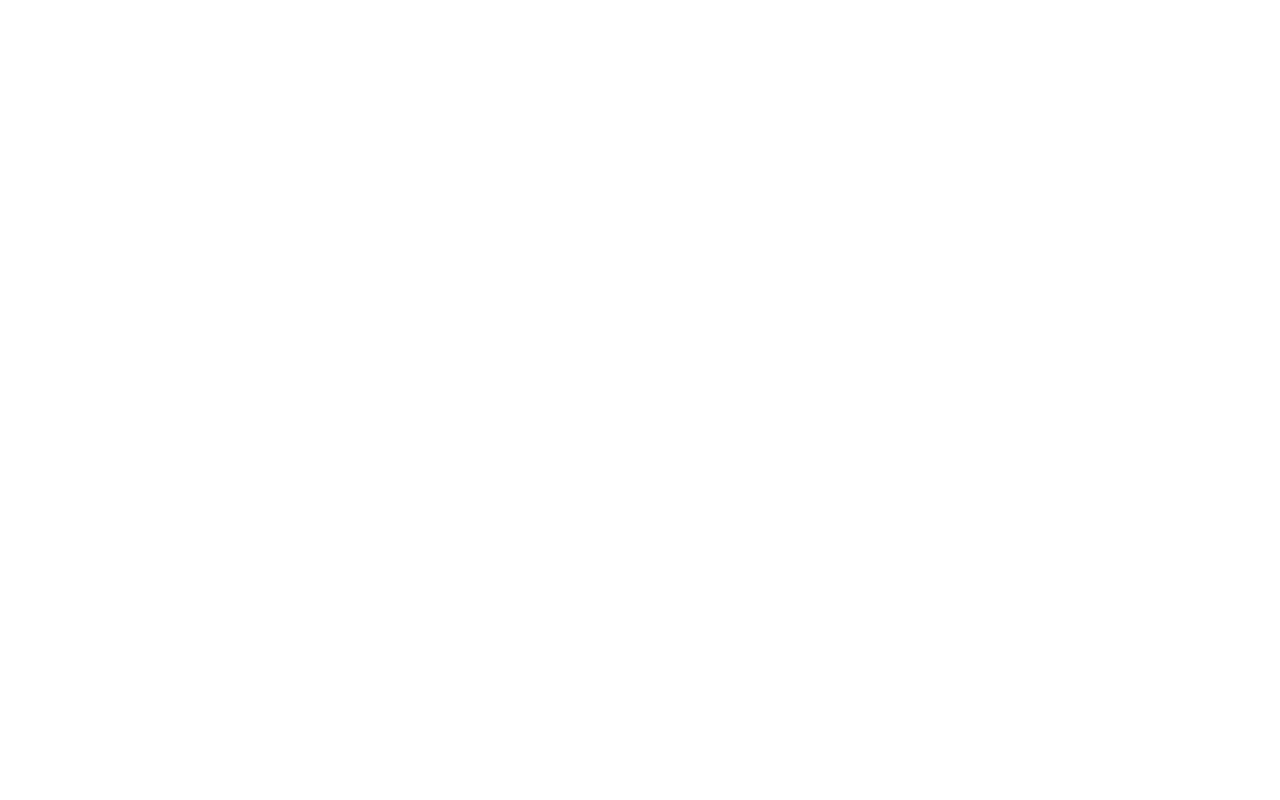
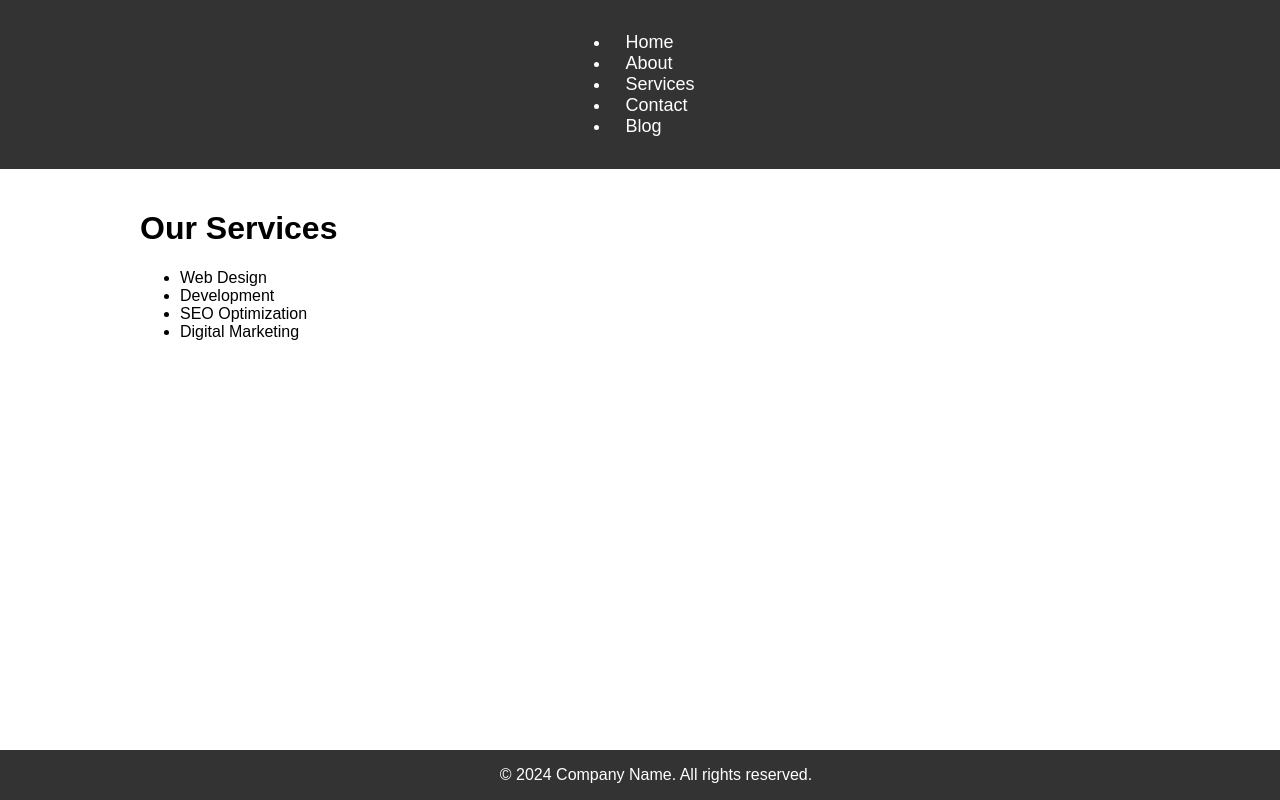
Before and after one commit to kanthipraneeeth/git_demo, a plain HTML site: page resume.html in a window 1280 px wide. Drawn offline with Linux system fonts and the light colour scheme.

Commit message:
third version

```diff
--- a/Contact.html
+++ b/Contact.html
@@ -0,0 +1,37 @@
+<!DOCTYPE html>
+<html lang="en">
+<head>
+    <meta charset="UTF-8">
+    <meta name="viewport" content="width=device-width, initial-scale=1.0">
+    <title>Contact Us</title>
+    <link rel="stylesheet" href="styles.css">
+</head>
+<body>
+    <header>
+        <nav>
+            <ul>
+                <li><a href="index.html">Home</a></li>
+                <li><a href="About.html">About</a></li>
+                <li><a href="resume.html">Services</a></li>
+                <li><a href="Contact.html">Contact</a></li>
+                <li><a href="Photos.html">Blog</a></li>
+            </ul>
+        </nav>
+    </header>
+    <main>
+        <h1>Contact Us</h1>
+        <form action="#" method="post">
+            <label for="name">Name:</label><br>
+            <input type="text" id="name" name="name"><br><br>
+            <label for="email">Email:</label><br>
+            <input type="email" id="email" name="email"><br><br>
+            <label for="message">Message:</label><br>
+            <textarea id="message" name="message"></textarea><br><br>
+            <input type="submit" value="Send">
+        </form>
+    </main>
+    <footer>
+        <p>&copy; 2024 Company Name. All rights reserved.</p>
+    </footer>
+</body>
+</html>
--- a/resume.html
+++ b/resume.html
@@ -0,0 +1,86 @@
+<!DOCTYPE html>
+<html lang="en">
+<head>
+    <meta charset="UTF-8">
+    <meta name="viewport" content="width=device-width, initial-scale=1.0">
+    <title>Services</title>
+    <link rel="stylesheet" href="styles.css">
+    <style>
+        body {
+            font-family: Arial, sans-serif;
+            margin: 0;
+            padding: 0;
+        }
+
+        header {
+            background-color: #333;
+            color: white;
+            padding: 1rem;
+        }
+
+        nav {
+            display: flex;
+            justify-content: center;
+            gap: 20px;
+        }
+
+        nav a {
+            color: white;
+            text-decoration: none;
+            font-size: 18px;
+            padding: 10px 15px;
+            border-radius: 5px;
+            transition: background-color 0.3s;
+        }
+
+        nav a:hover {
+            background-color: #575757;
+        }
+
+        main {
+            padding: 20px;
+            max-width: 1000px;
+            margin: auto;
+        }
+
+        footer {
+            background-color: #333;
+            color: white;
+            text-align: center;
+            padding: 1rem;
+            position: fixed;
+            bottom: 0;
+            width: 100%;
+        }
+
+        footer p {
+            margin: 0;
+        }
+    </style>
+</head>
+<body>
+    <header>
+        <nav>
+            <ul>
+                <li><a href="index.html">Home</a></li>
+                <li><a href="About.html">About</a></li>
+                <li><a href="resume.html">Services</a></li>
+                <li><a href="Contact.html">Contact</a></li>
+                <li><a href="Photos.html">Blog</a></li>
+            </ul>
+        </nav>
+    </header>
+    <main>
+        <h1>Our Services</h1>
+        <ul>
+            <li>Web Design</li>
+            <li>Development</li>
+            <li>SEO Optimization</li>
+            <li>Digital Marketing</li>
+        </ul>
+    </main>
+    <footer>
+        <p>&copy; 2024 Company Name. All rights reserved.</p>
+    </footer>
+</body>
+</html>
```
Also changed, not shown: About.html (+70 -5 lines), Photos.html (+36 -0 lines), index.html (+29 -0 lines).
